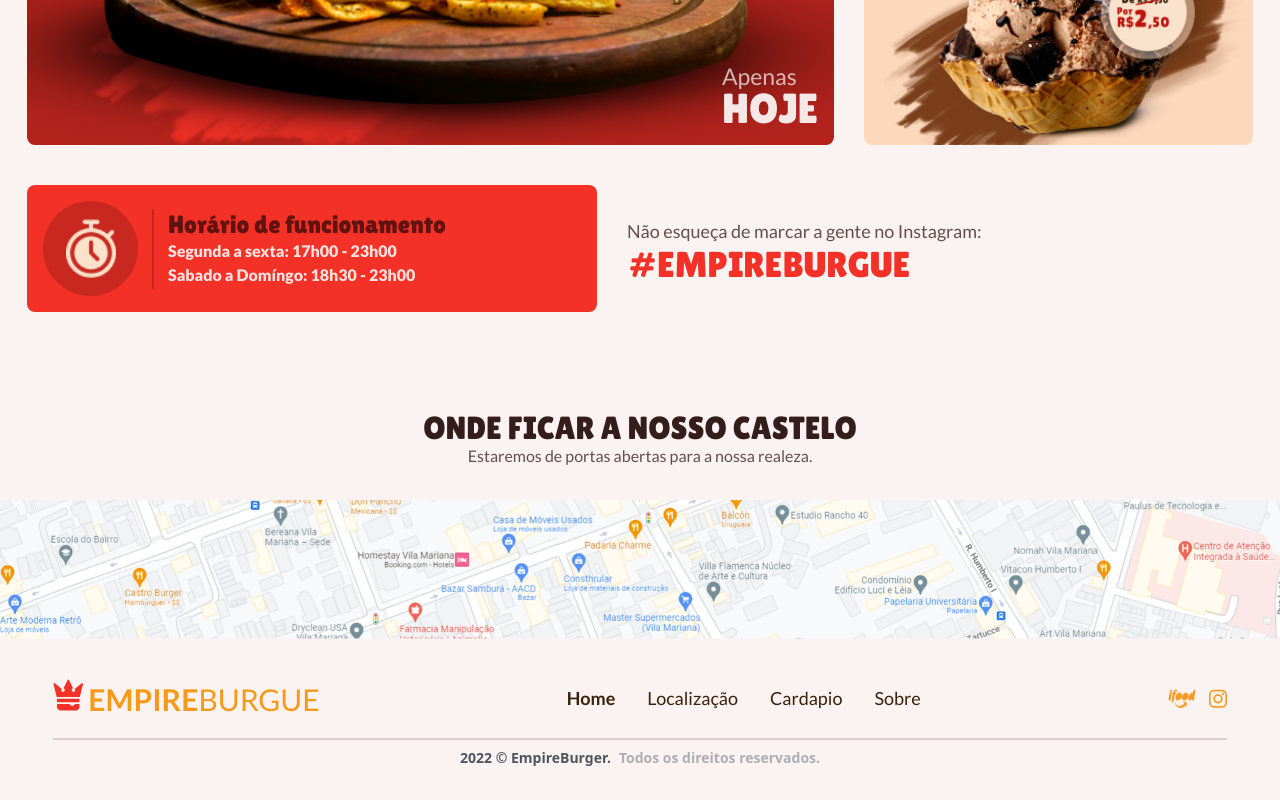
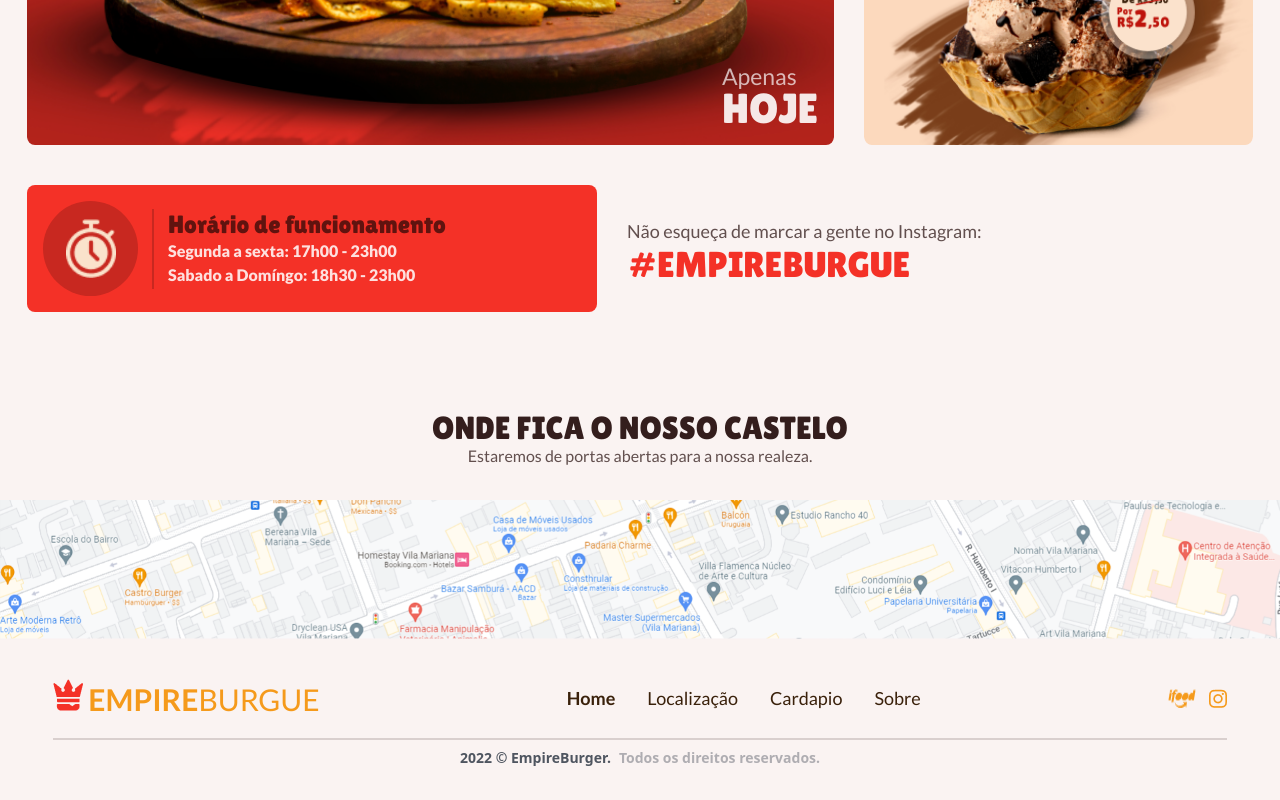
Before and after one commit to Rinpiki/Empire-burger, a React (Vite) app: page / in a window 1280 px wide. Shown: the part 1042-1842 px from the top of the page. Built offline with nearby package versions, Linux system fonts and the light colour scheme.

Commit message:
fix: ptbr corrigido

```diff
--- a/src/componets/local/Local.jsx
+++ b/src/componets/local/Local.jsx
@@ -1,11 +1,11 @@
-import React from 'react';
+import React from "react";
 
 function Local() {
   return (
     <section className="w-full max-w-[60.625rem] flex items-center justify-center mb-[32px] flex-col text-center">
       <div>
         <h1 className="text-2xl font-LilitaOne uppercase text-[#1D0605E5] md:text-[32px]">
-          Onde ficar a nosso castelo
+          Onde fica o nosso castelo
         </h1>
         <p className="text-[#1D0605B0] text-base font-lato">
           Estaremos de portas abertas para a nossa realeza.
```
